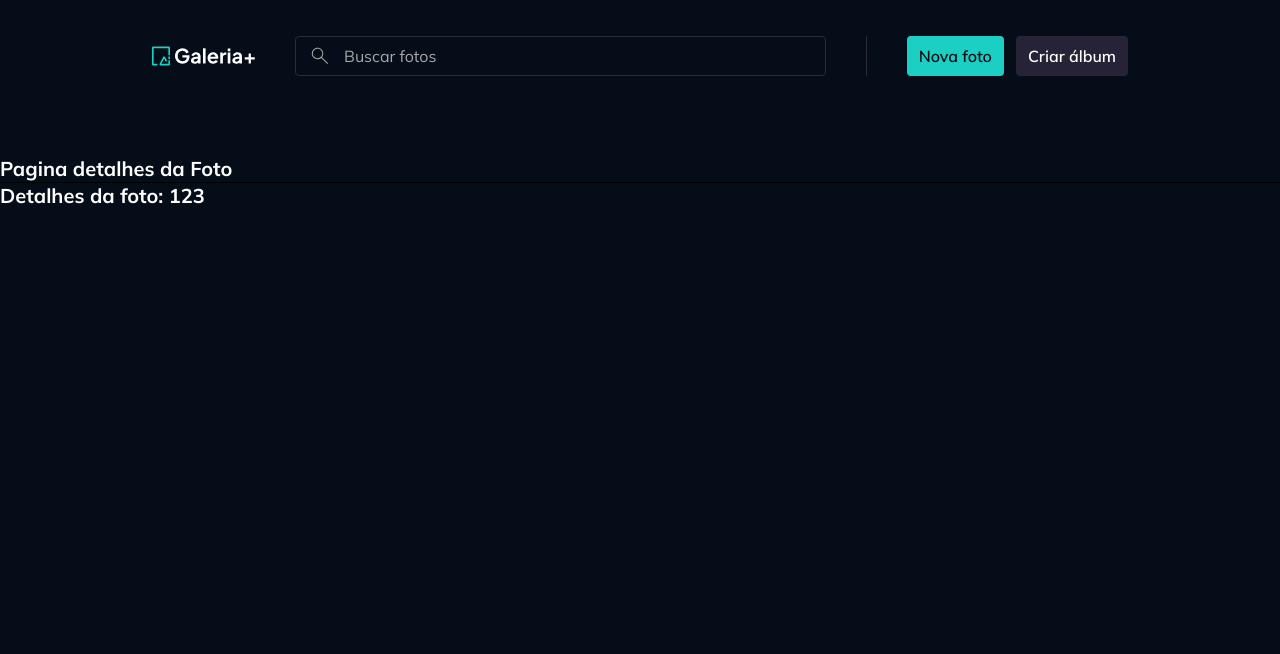
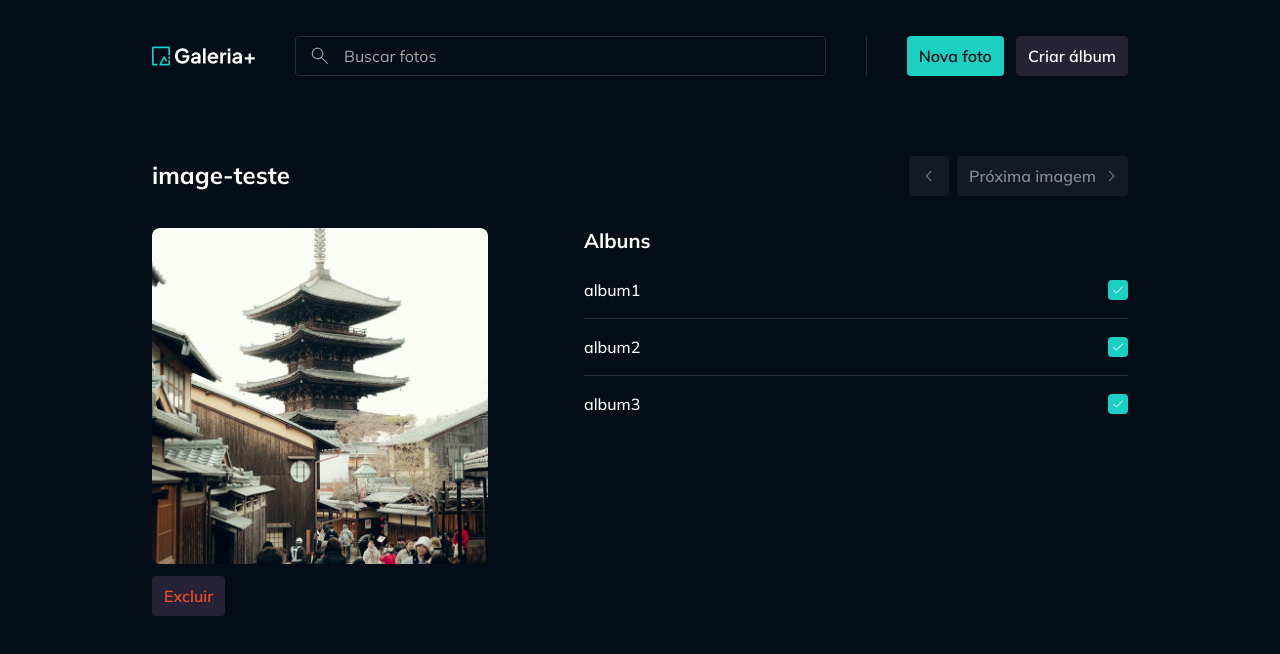
Before and after one commit to IgoorToorres/Galeria-Fotos, a React (Vite) app: page /fotos/123 in a window 1280 px wide. Shown: the top 654 px of the page. Built offline with nearby package versions, Linux system fonts and the light colour scheme.

Commit message:
feat - pagina de detalhe da imagem

```diff
--- a/src/contexts/photos/components/albums-filter.tsx
+++ b/src/contexts/albums/components/albums-filter.tsx
@@ -1,7 +1,7 @@
 import Button from "../../../components/button";
 import Skeleton from "../../../components/skeleton";
 import Text from "../../../components/text";
-import type { Album } from "../../albums/models/album"
+import type { Album } from "../models/album"
 import cx from "classnames";
 
 interface AlbumsFilterProps extends React.ComponentProps<"div"> {
--- /dev/null
+++ b/src/contexts/albums/components/albums-list-selectable.tsx
@@ -0,0 +1,53 @@
+import Divider from "../../../components/divider";
+import InputCheckbox from "../../../components/input-checkbox";
+import Skeleton from "../../../components/skeleton";
+import Text from "../../../components/text";
+import type { Photo } from "../../photos/models/photo";
+import type { Album } from "../models/album"
+
+interface AlbumsListSelectableProps {
+    loading?: boolean;
+    albums: Album[];
+    photo: Photo;
+}
+
+export default function AlbumsListSelectable({ loading, albums, photo }: AlbumsListSelectableProps) {
+
+    function isChecked(albumId: string){
+        return photo?.albums.some(album => album.id === albumId);
+    }
+
+    function handlePhotoOnAlbums(albumId: string){
+        let albumsIds = [];
+
+        if(isChecked(albumId)) {
+            albumsIds = photo.albums.filter((album) => album.id !== albumId).map((album) => album.id);
+        }else{
+            albumsIds = [...photo.albums.map((album) => album.id), albumId];
+        }
+
+        console.log(albumsIds);
+    }
+
+    return (
+        <ul className="flex flex-col gap-4">
+            {!loading && albums.length > 1 && albums.map((album, index) => (
+                <li key={album.id}>
+                    <div className="flex items-center justify-between gap-1">
+                        <Text variant="paragraph-large" className="truncate">{album.title}</Text>
+                        <InputCheckbox
+                            defaultChecked={isChecked(album.id)}
+                            onClick={() => handlePhotoOnAlbums(album.id)}
+                        />
+                    </div>
+                    {index !== albums.length - 1 && <Divider className="mt-4" />}
+                </li>
+            ))}
+            {loading && Array.from({length: 5}).map((_, index) => (
+                <li key={`albums-list-${index}`}>
+                    <Skeleton className="h-[2.5rem]"/>
+                </li>
+            ))}
+        </ul>
+    )
+}
--- /dev/null
+++ b/src/contexts/photos/components/photos-navigator.tsx
@@ -0,0 +1,52 @@
+import ButtonIcon from "../../../components/button-icon";
+import ArrowLeftIcon from "../../../assets/icons/chevron-left.svg?react"
+import ArrowRightIcon from "../../../assets/icons/chevron-right.svg?react"
+import Skeleton from "../../../components/skeleton";
+import { useNavigate } from "react-router";
+import cx from "classnames"
+import Button from "../../../components/button";
+
+interface PhotosNavigatorProps extends React.ComponentProps<"div"> {
+    previousPhotoId?: string;
+    nextPhotoId?: string;
+    loading?: boolean
+}
+
+
+export default function PhotosNavigator({ previousPhotoId, nextPhotoId, loading, className, ...props}: PhotosNavigatorProps) {
+
+    const navigate = useNavigate();
+
+    return (
+        <>
+            <div className={cx("flex gap-2", className)} {...props}>
+                {!loading ? (
+                    <>
+                        <ButtonIcon
+                            icon={ArrowLeftIcon}
+                            variant="secondary"
+                            disabled={!previousPhotoId}
+                            onClick={() => {
+                                navigate(`/fotos/${previousPhotoId}`);
+                            }}
+                        />
+                        <Button
+                            icon={ArrowRightIcon}
+                            variant="secondary"
+                            disabled={!nextPhotoId}
+                            onClick={() => {
+                                navigate(`/fotos/${nextPhotoId}`);
+                            }}
+                        >Próxima imagem</Button>
+                    </>
+                ) : (
+                    <>
+                        <Skeleton className="w-10 h-10" />
+                        <Skeleton className="w-20 h-10" />
+                    </>
+                )}
+
+            </div>
+        </>
+    )
+}
--- a/src/pages/page-home.tsx
+++ b/src/pages/page-home.tsx
@@ -1,5 +1,5 @@
 import Container from "../components/container";
-import AlbumsFilter from "../contexts/photos/components/albums-filter";
+import AlbumsFilter from "../contexts/albums/components/albums-filter";
 import PhotosList from "../contexts/photos/components/photos-list";
 
 export default function PageHome({ }) {
--- a/src/pages/page-photo-details.tsx
+++ b/src/pages/page-photo-details.tsx
@@ -1,17 +1,75 @@
 import { useParams } from "react-router";
 import Text from "../components/text";
+import Container from "../components/container";
+import { useState } from "react";
+import type { Photo } from "../contexts/photos/models/photo";
+import Skeleton from "../components/skeleton";
+import PhotosNavigator from "../contexts/photos/components/photos-navigator";
+import ImagePreview from "../components/image-preview";
+import Button from "../components/button";
+import AlbumsListSelectable from "../contexts/albums/components/albums-list-selectable";
 
 export default function PagePhotoDetails({ }) {
 
     const { id } = useParams();
 
+    //apenas para teste de desenvolvimento
+    const isLoadingPhoto = false;
+    const photo = {
+        id: '123',
+        title: 'image-teste',
+        imageId: 'portrait-tower.png',
+        albums: [
+            { id: '321', title: 'album1' },
+            { id: '213', title: 'album2' },
+            { id: '1234', title: 'album3' }
+        ]
+    } as Photo;
+
     return (
-        <>
-            <Text variant="heading-medium">Pagina detalhes da Foto</Text>
-            <hr />
-            <Text variant="heading-medium">Detalhes da foto: {id}</Text>
+        <Container>
+            <header className="flex items-center justify-between gap-8 mb-8">
+                {!isLoadingPhoto ? (
+                    <Text as="h2" variant="heading-large">{photo?.title}</Text>
+                ) : (
+                    <Skeleton className="w-48 h-8" />
+                )}
+                <PhotosNavigator loading={isLoadingPhoto} />
+            </header>
+            <div className="grid grid-cols-[21rem_1fr] gap-24">
+                <div className="space-y-3">
+                    {!isLoadingPhoto ? (
+                        <ImagePreview
+                            src={`/images/${photo?.imageId}`}
+                            title={photo?.title}
+                            imageClassName="h-[21rem]"
+                        />
+                    ) : (
+                        <Skeleton className="h-[21rem]" />
+                    )}
+                    {!isLoadingPhoto ? (
+                        <Button variant="destructive">
+                            Excluir
+                        </Button>
+                    ) : (
+                        <Skeleton className="w-20 h-10" />
+                    )}
 
-        </>
+                </div>
+                <div className="p-y-3">
+                    <Text as="h3" variant="heading-medium" className="mb-6">Albuns</Text>
+                    <AlbumsListSelectable
+                        photo={photo}
+                        albums={[
+                            { id: '321', title: 'album1' },
+                            { id: '213', title: 'album2' },
+                            { id: '1234', title: 'album3' }
+                        ]}
+                        loading={isLoadingPhoto}
+                    />
+                </div>
+            </div>
+        </Container>
 
     );
 }
```
